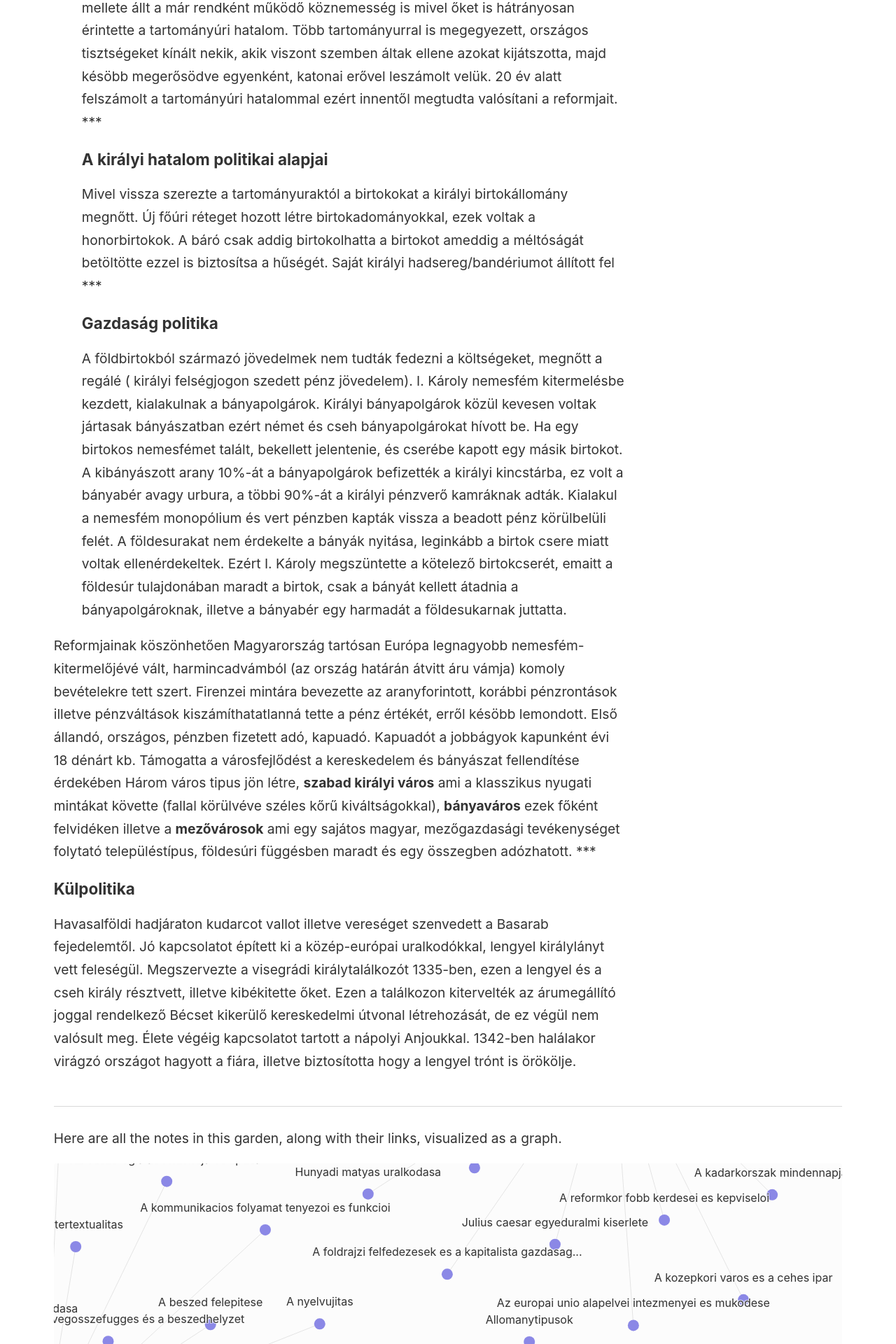
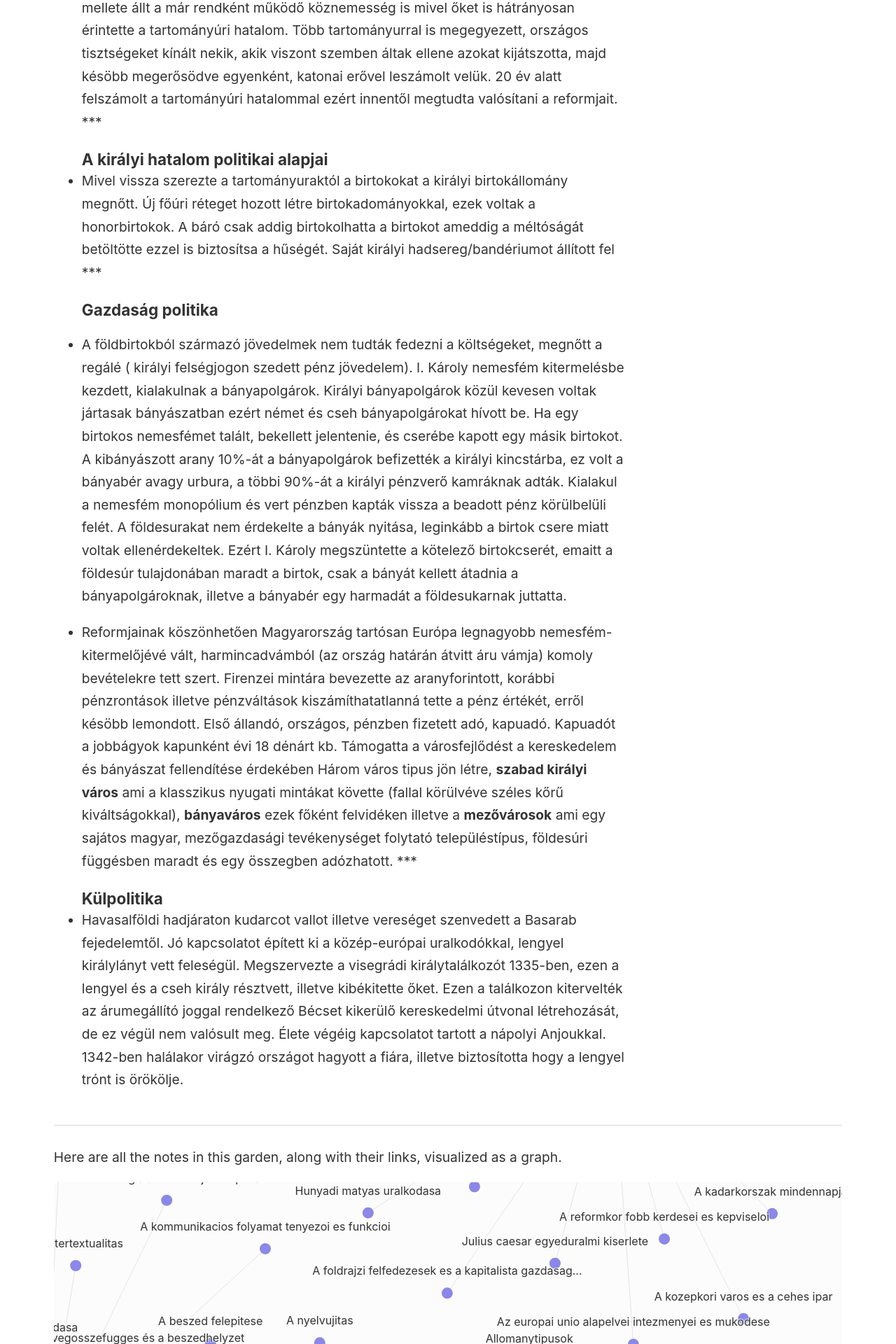
Before and after one commit to Danvenrit/jegyzet-jegyzetek, a Jekyll site: the page built from _notes/tortenelem/A kozepkori magyar allam megerosodese I Karoly idejen.md, in a window 1280 px wide. Shown: the part 732-2652 px from the top of the page at 70% size. Built offline with Jekyll 4.4.1, drawn with Linux system fonts in a browser that asks for light colours.

```diff
--- a/_notes/tortenelem/A kozepkori magyar allam megerosodese I Karoly idejen.md
+++ b/_notes/tortenelem/A kozepkori magyar allam megerosodese I Karoly idejen.md
@@ -7,12 +7,12 @@
 - A pápaság és a magyar egyház az uralkodásának kezdetétől fogva támogatták, mellete állt a már rendként működő köznemesség is mivel őket is hátrányosan érintette a tartományúri hatalom. Több tartományurral is megegyezett, országos tisztségeket kínált nekik, akik viszont szemben áltak ellene azokat kijátszotta, majd késöbb megerősödve egyenként, katonai erővel leszámolt velük. 20 év alatt felszámolt a tartományúri hatalommal ezért innentől megtudta valósítani a reformjait.
 ***
 ### A királyi hatalom politikai alapjai
-Mivel vissza szerezte a tartományuraktól a birtokokat a királyi birtokállomány megnőtt. Új főúri réteget hozott létre birtokadományokkal, ezek voltak a honorbirtokok. A báró csak addig birtokolhatta a birtokot ameddig a méltóságát betöltötte ezzel is biztosítsa a hűségét. Saját királyi hadsereg/bandériumot állított fel
+- Mivel vissza szerezte a tartományuraktól a birtokokat a királyi birtokállomány megnőtt. Új főúri réteget hozott létre birtokadományokkal, ezek voltak a honorbirtokok. A báró csak addig birtokolhatta a birtokot ameddig a méltóságát betöltötte ezzel is biztosítsa a hűségét. Saját királyi hadsereg/bandériumot állított fel
 ***
 ### Gazdaság politika
-A földbirtokból származó jövedelmek nem tudták fedezni a költségeket, megnőtt a regálé ( királyi felségjogon szedett pénz jövedelem). I. Károly nemesfém kitermelésbe kezdett, kialakulnak a bányapolgárok. Királyi bányapolgárok közül kevesen voltak jártasak bányászatban ezért német és cseh bányapolgárokat hívott be. Ha egy birtokos nemesfémet talált, bekellett jelentenie, és cserébe kapott egy másik birtokot. A kibányászott arany 10%-át a bányapolgárok befizették a királyi kincstárba, ez volt a bányabér avagy urbura, a többi 90%-át a királyi pénzverő kamráknak adták. Kialakul a nemesfém monopólium és vert pénzben kapták vissza a beadott pénz körülbelüli felét. A földesurakat nem érdekelte a bányák nyitása, leginkább a birtok csere miatt voltak ellenérdekeltek. Ezért I. Károly megszüntette a kötelező birtokcserét, emaitt a földesúr tulajdonában maradt a birtok, csak a bányát kellett átadnia a bányapolgároknak, illetve a bányabér egy harmadát a földesukarnak juttatta.
+- A földbirtokból származó jövedelmek nem tudták fedezni a költségeket, megnőtt a regálé ( királyi felségjogon szedett pénz jövedelem). I. Károly nemesfém kitermelésbe kezdett, kialakulnak a bányapolgárok. Királyi bányapolgárok közül kevesen voltak jártasak bányászatban ezért német és cseh bányapolgárokat hívott be. Ha egy birtokos nemesfémet talált, bekellett jelentenie, és cserébe kapott egy másik birtokot. A kibányászott arany 10%-át a bányapolgárok befizették a királyi kincstárba, ez volt a bányabér avagy urbura, a többi 90%-át a királyi pénzverő kamráknak adták. Kialakul a nemesfém monopólium és vert pénzben kapták vissza a beadott pénz körülbelüli felét. A földesurakat nem érdekelte a bányák nyitása, leginkább a birtok csere miatt voltak ellenérdekeltek. Ezért I. Károly megszüntette a kötelező birtokcserét, emaitt a földesúr tulajdonában maradt a birtok, csak a bányát kellett átadnia a bányapolgároknak, illetve a bányabér egy harmadát a földesukarnak juttatta.
 
-Reformjainak köszönhetően Magyarország tartósan Európa legnagyobb nemesfém-kitermelőjévé vált, harmincadvámból (az ország határán átvitt áru vámja) komoly bevételekre tett szert. Firenzei mintára bevezette az aranyforintott, korábbi pénzrontások illetve pénzváltások kiszámíthatatlanná tette a pénz értékét, erről késöbb lemondott. Első állandó, országos, pénzben fizetett adó, kapuadó. Kapuadót a jobbágyok kapunként évi 18 dénárt kb. Támogatta a városfejlődést a kereskedelem és bányászat fellendítése érdekében Három város tipus jön létre, **szabad királyi város** ami a klasszikus nyugati mintákat követte (fallal körülvéve széles kőrű kiváltságokkal), **bányaváros** ezek főként felvidéken illetve a **mezővárosok** ami egy sajátos magyar, mezőgazdasági tevékenységet folytató településtípus, földesúri függésben maradt és egy összegben adózhatott.
+- Reformjainak köszönhetően Magyarország tartósan Európa legnagyobb nemesfém-kitermelőjévé vált, harmincadvámból (az ország határán átvitt áru vámja) komoly bevételekre tett szert. Firenzei mintára bevezette az aranyforintott, korábbi pénzrontások illetve pénzváltások kiszámíthatatlanná tette a pénz értékét, erről késöbb lemondott. Első állandó, országos, pénzben fizetett adó, kapuadó. Kapuadót a jobbágyok kapunként évi 18 dénárt kb. Támogatta a városfejlődést a kereskedelem és bányászat fellendítése érdekében Három város tipus jön létre, **szabad királyi város** ami a klasszikus nyugati mintákat követte (fallal körülvéve széles kőrű kiváltságokkal), **bányaváros** ezek főként felvidéken illetve a **mezővárosok** ami egy sajátos magyar, mezőgazdasági tevékenységet folytató településtípus, földesúri függésben maradt és egy összegben adózhatott.
 ***
 ### Külpolitika
-Havasalföldi hadjáraton kudarcot vallot illetve vereséget szenvedett a Basarab fejedelemtől. Jó kapcsolatot épített ki a közép-európai uralkodókkal, lengyel királylányt vett feleségül. Megszervezte a visegrádi királytalálkozót 1335-ben, ezen a lengyel és a cseh király résztvett, illetve kibékitette őket. Ezen a találkozon kitervelték az árumegállító joggal rendelkező Bécset kikerülő kereskedelmi útvonal létrehozását, de ez végül nem valósult meg. Élete végéig kapcsolatot tartott a nápolyi Anjoukkal. 1342-ben halálakor virágzó országot hagyott a fiára, illetve biztosította hogy a lengyel trónt is örökölje.
+- Havasalföldi hadjáraton kudarcot vallot illetve vereséget szenvedett a Basarab fejedelemtől. Jó kapcsolatot épített ki a közép-európai uralkodókkal, lengyel királylányt vett feleségül. Megszervezte a visegrádi királytalálkozót 1335-ben, ezen a lengyel és a cseh király résztvett, illetve kibékitette őket. Ezen a találkozon kitervelték az árumegállító joggal rendelkező Bécset kikerülő kereskedelmi útvonal létrehozását, de ez végül nem valósult meg. Élete végéig kapcsolatot tartott a nápolyi Anjoukkal. 1342-ben halálakor virágzó országot hagyott a fiára, illetve biztosította hogy a lengyel trónt is örökölje.
```
